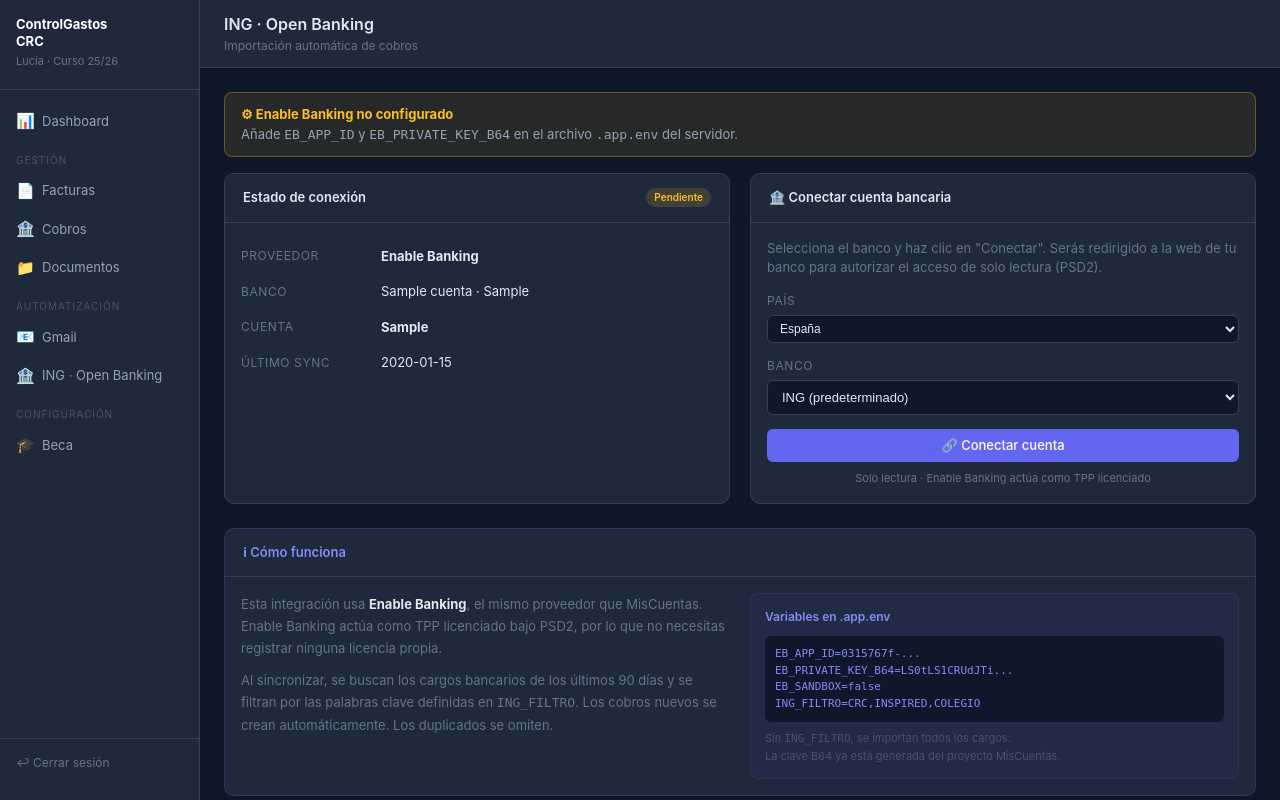
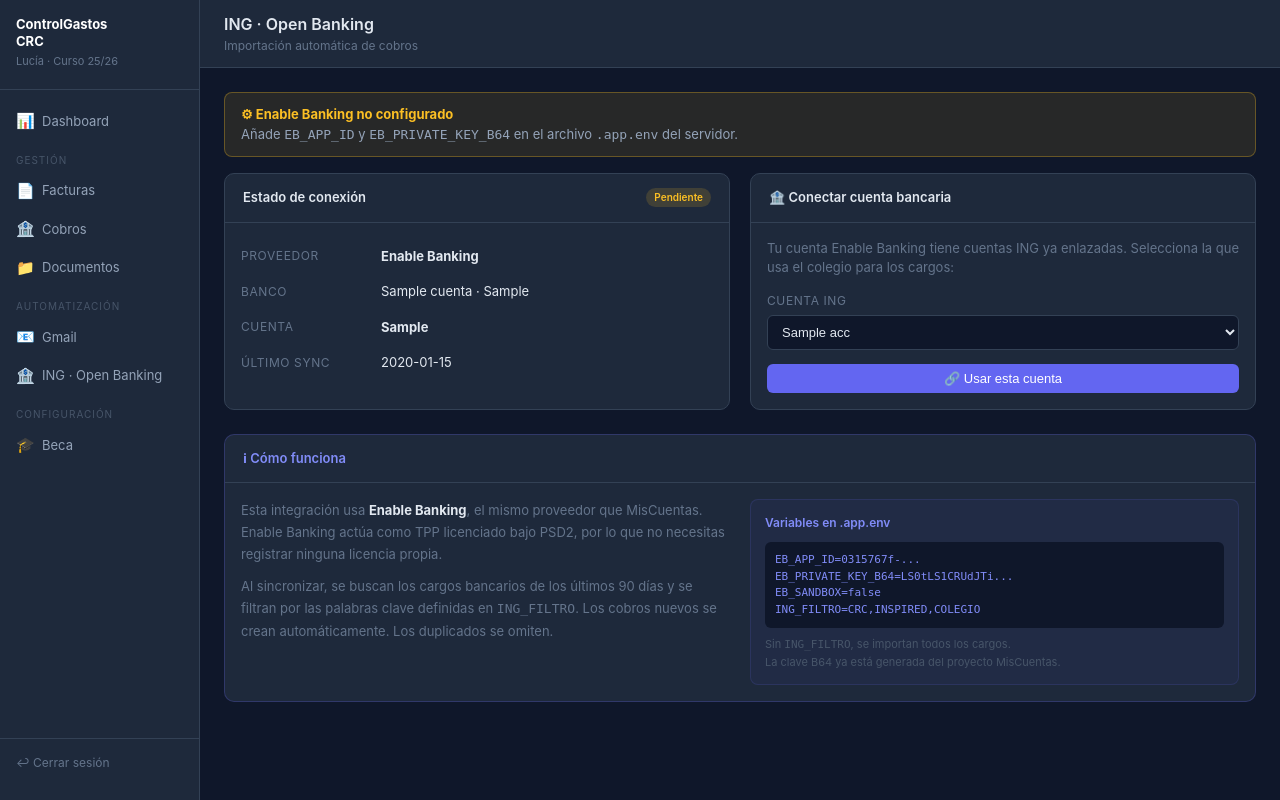
Before and after one commit to chopinmtnez/controlgastoscrc, a Python web app: template app/templates/banco.html in a window 1280 px wide. Run offline with Jinja, Linux system fonts and the light colour scheme; the template is opened without the code that fills it: most values are stand-ins (such as "Sample title", 1, 10 or a date in 2020).

Commit message:
feat: seleccionar cuenta ING pre-enlazada sin OAuth
Enable Banking en modo restringido: las cuentas ING ya autorizadas
en MisCuentas son accesibles directamente con el JWT del APP_ID.
Nuevo endpoint /banco/usar-cuenta guarda el account_id sin redirigir
al banco. Selector de 3 cuentas ING desde EB_ING_ACCOUNTS.

Co-Authored-By: Claude Sonnet 4.6 <noreply@anthropic.com>

```diff
--- a/app/templates/banco.html
+++ b/app/templates/banco.html
@@ -96,43 +96,48 @@
     <div style="padding:16px">
       {% if cuenta.estado == 'conectado' %}
       <p style="font-size:13px;color:var(--muted)">
-        La cuenta ING está conectada. Usa el botón "Sincronizar cobros" para importar
-        los movimientos de los últimos 90 días.
+        Cuenta ING conectada. Usa "Sincronizar cobros" para importar los movimientos
+        de los últimos 90 días y crear los Cobros automáticamente.
       </p>
-      <div style="margin-top:12px;padding:10px;background:rgba(99,102,241,.06);border:1px solid rgba(99,102,241,.15);border-radius:8px;font-size:12px;color:#94a3b8">
-        <strong style="color:var(--indigo-light)">Nota PSD2:</strong> El consentimiento bancario
-        caduca cada 90 días. Cuando expire, necesitarás volver a conectar la cuenta.
+      <div style="margin-top:12px;padding:10px;background:rgba(34,197,94,.06);border:1px solid rgba(34,197,94,.15);border-radius:8px;font-size:12px;color:#94a3b8">
+        Acceso via Enable Banking · Modo cuentas enlazadas · Sin caducidad OAuth
       </div>
+      {% elif prelinked %}
+      <p style="font-size:13px;color:var(--muted);margin-bottom:14px">
+        Tu cuenta Enable Banking tiene cuentas ING ya enlazadas. Selecciona
+        la que usa el colegio para los cargos:
+      </p>
+      <form method="post" action="/banco/usar-cuenta">
+        <div class="form-group">
+          <label>Cuenta ING</label>
+          <select name="account_id" style="width:100%" required>
+            {% for acc in prelinked %}
+            <option value="{{ acc.account_id }}">{{ acc.name }}</option>
+            {% endfor %}
+          </select>
+          <input type="hidden" name="nombre" value="ING España">
+        </div>
+        <button type="submit" class="btn btn-primary btn-full"
+                {% if not configurado %}disabled{% endif %}>
+          🔗 Usar esta cuenta
+        </button>
+      </form>
       {% else %}
       <p style="font-size:13px;color:var(--muted);margin-bottom:14px">
         Selecciona el banco y haz clic en "Conectar". Serás redirigido a la web
         de tu banco para autorizar el acceso de solo lectura (PSD2).
       </p>
-
-      <div class="form-group">
-        <label>País</label>
-        <select id="aspsp-country" class="input-sm" style="width:100%">
-          <option value="ES" selected>España</option>
-          <option value="NL">Países Bajos</option>
-          <option value="DE">Alemania</option>
-        </select>
-      </div>
-
       <div class="form-group">
         <label>Banco</label>
         <select id="aspsp-name" style="width:100%">
           <option value="">Cargando bancos…</option>
         </select>
       </div>
-
       <a id="connect-btn" href="/banco/conectar?aspsp=ING&country=ES"
          class="btn btn-primary btn-full"
          {% if not configurado %}onclick="return false;" style="opacity:.5;cursor:not-allowed"{% endif %}>
         🔗 Conectar cuenta
       </a>
-      <p style="margin-top:8px;font-size:11px;color:var(--muted);text-align:center">
-        Solo lectura · Enable Banking actúa como TPP licenciado
-      </p>
       {% endif %}
     </div>
   </div>
```
Also changed, not shown: app/enable_banking.py (+20 -1 lines), app/routers/banco.py (+34 -0 lines).
